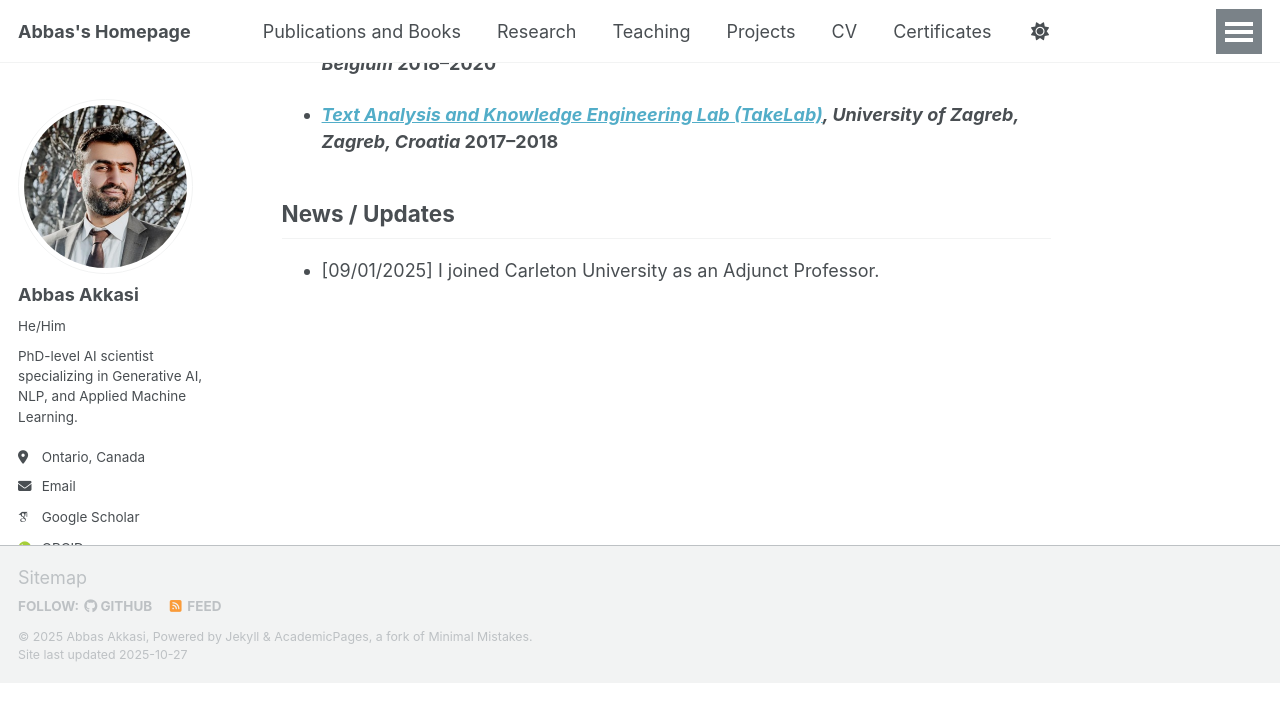
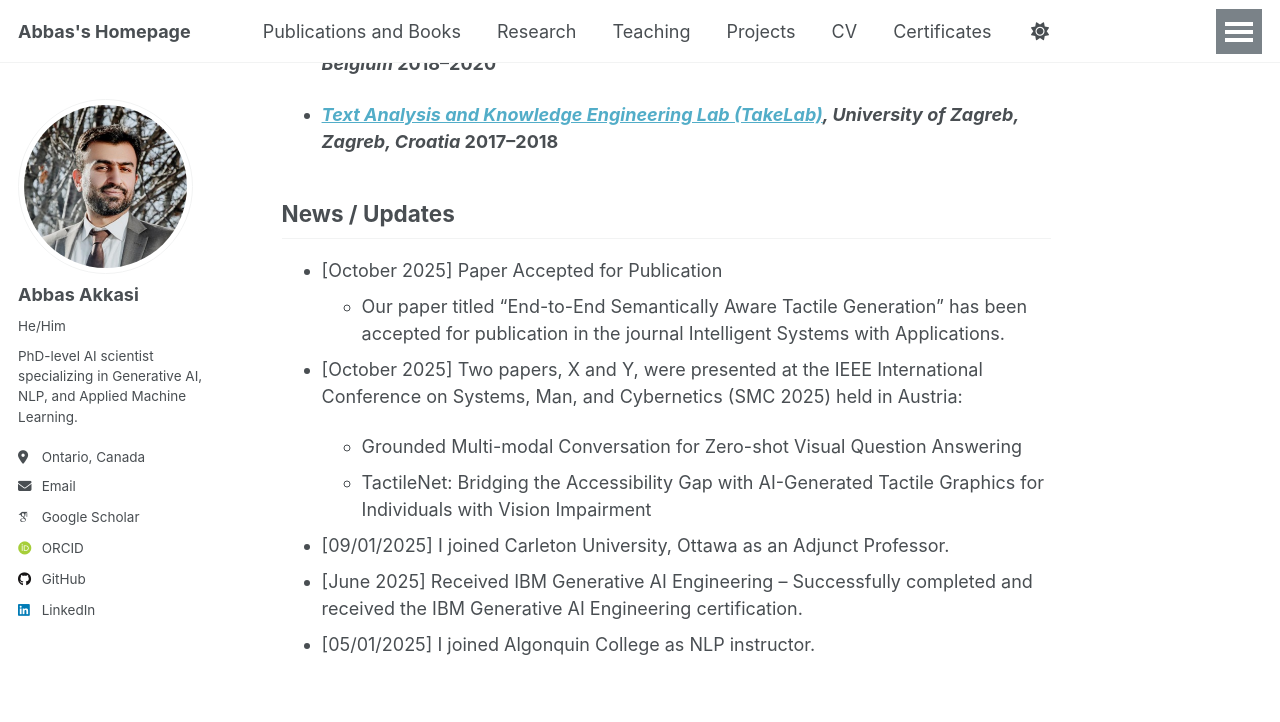
Before and after one commit to akkasi/akkasi.github.io, a Jekyll site: the page built from _pages/about.md, in a window 1280 px wide and 900 px high, scrolled down 903 px. Shown: the top 722 px of the window. Built offline with Jekyll 4.4.1, drawn with Linux system fonts in a browser that asks for light colours; some web fonts are replaced; a script that is not in the unit is left out; before the commit the page ends 1586 px from its top, so only the background shows below that.

Commit message:
Update news section with recent achievements
Added updates about recent academic positions and publications.

```diff
--- a/_pages/about.md
+++ b/_pages/about.md
@@ -36,4 +36,13 @@ I am a computer scientist specializing in Natural Language Processing, Generativ
 - ***[Text Analysis and Knowledge Engineering Lab (TakeLab)](https://takelab.fer.hr/#team), University of Zagreb, Zagreb, Croatia* 2017–2018**
 
 ## News / Updates
- - [09/01/2025] I joined Carleton University as an Adjunct Professor.
+- [October 2025] Paper Accepted for Publication
+  * Our paper titled "End-to-End Semantically Aware Tactile Generation" has been accepted for publication in the journal Intelligent Systems with Applications.
+- [October 2025] Two papers, X and Y, were presented at the IEEE International Conference on Systems, Man, and Cybernetics (SMC 2025) held in Austria:
+
+  * Grounded Multi-modal Conversation for Zero-shot Visual Question Answering
+  * TactileNet: Bridging the Accessibility Gap with AI-Generated Tactile Graphics for Individuals with Vision Impairment
+
+ - [09/01/2025] I joined Carleton University, Ottawa as an Adjunct Professor.
+ - [June 2025] Received IBM Generative AI Engineering – Successfully completed and received the IBM Generative AI Engineering certification.
+ - [05/01/2025] I joined Algonquin College as NLP instructor.
```
